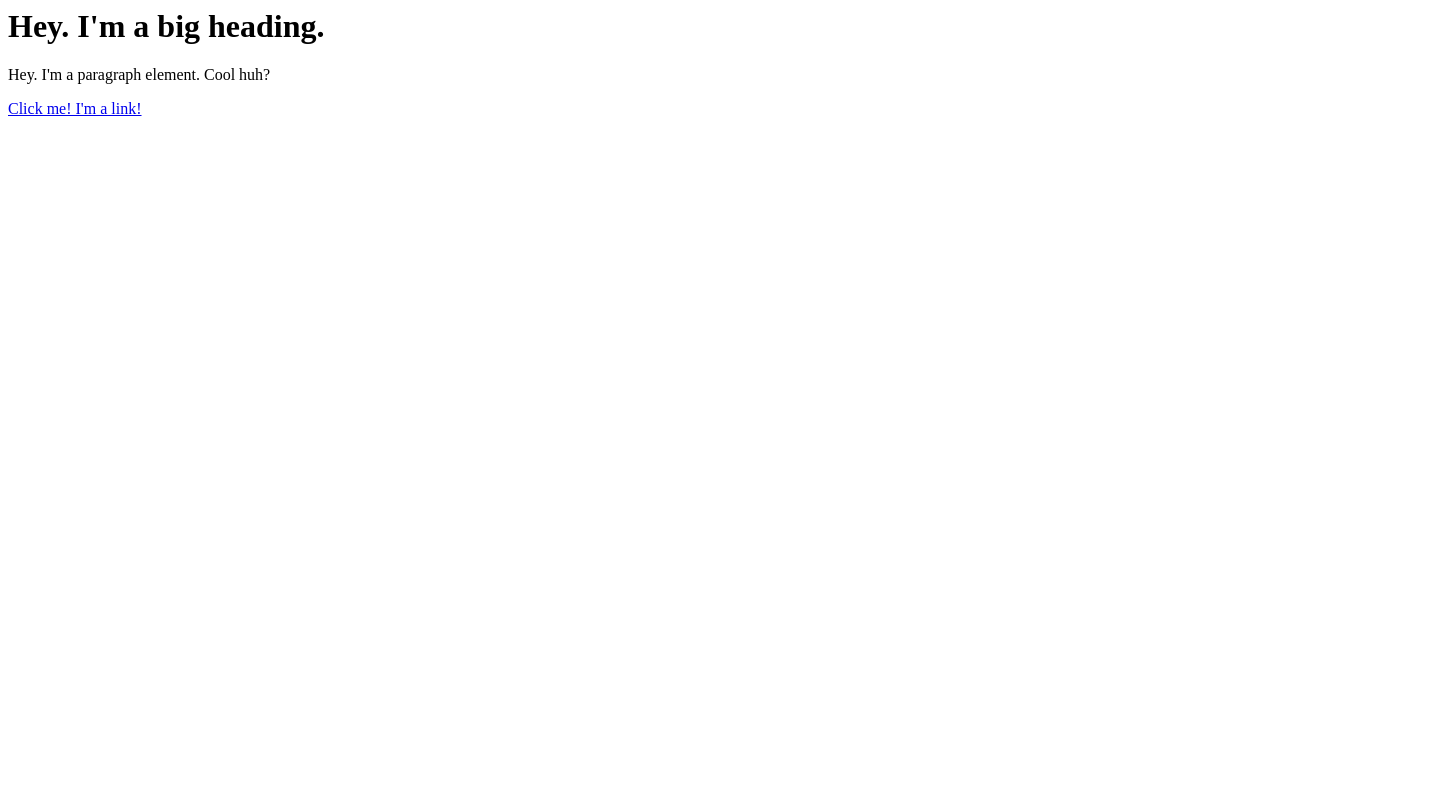
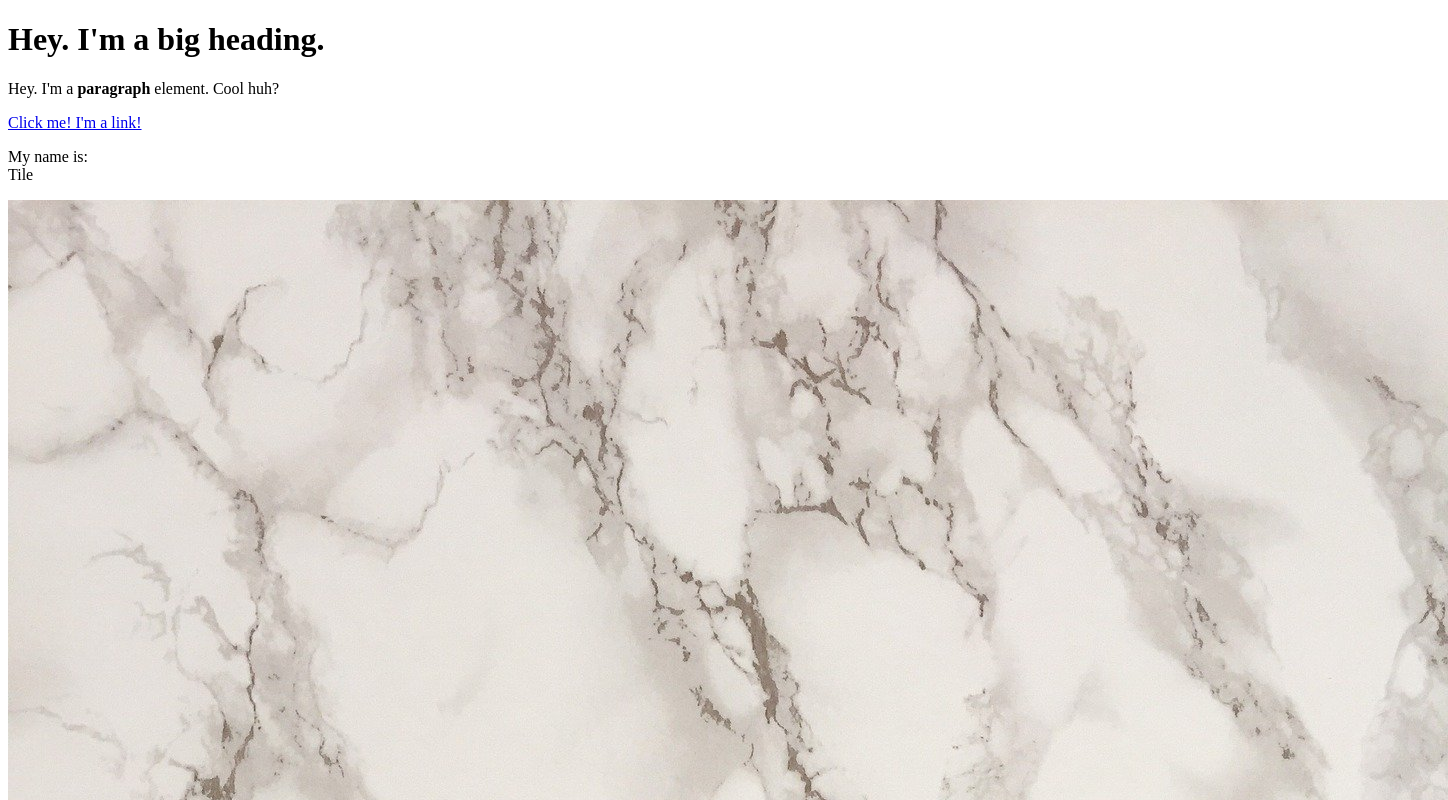
Before and after one commit to 14dulan/TT-Tile-Website, a plain HTML site: page website.html in a window 1280 px wide. Shown: the top 800 px of the page, 1448 px wide, since content can reach past the window. Drawn offline with Linux system fonts and the light colour scheme.

Commit message:
Added a background image and a few elements.

```diff
--- a/website.html
+++ b/website.html
@@ -1,3 +1,15 @@
-<h1> Hey. I'm a big heading. </h1>
-<p>Hey. I'm a paragraph element. Cool huh?</p>
-<a href="https://google.com" target="_blank" title="Let's go to Google!">Click me! I'm a link!</a>
+<!DOCTYPE html>
+<html>
+<head>
+    <title>Test page</title>
+</head>
+<body>
+    <h1> Hey. I'm a big heading. </h1>
+    <p>Hey. I'm a <b>paragraph</b> element. Cool huh?</p>
+    <a href="https://google.com" target="_blank" title="Let's go to Google!">Click me! I'm a link!</a>
+    <p>My name is:<br>
+Tile
+    </p>
+    <img src="img/TT_bg.jpg">
+</body>
+</html>
```
Also changed, not shown: img/TT_bg.jpg (added).
